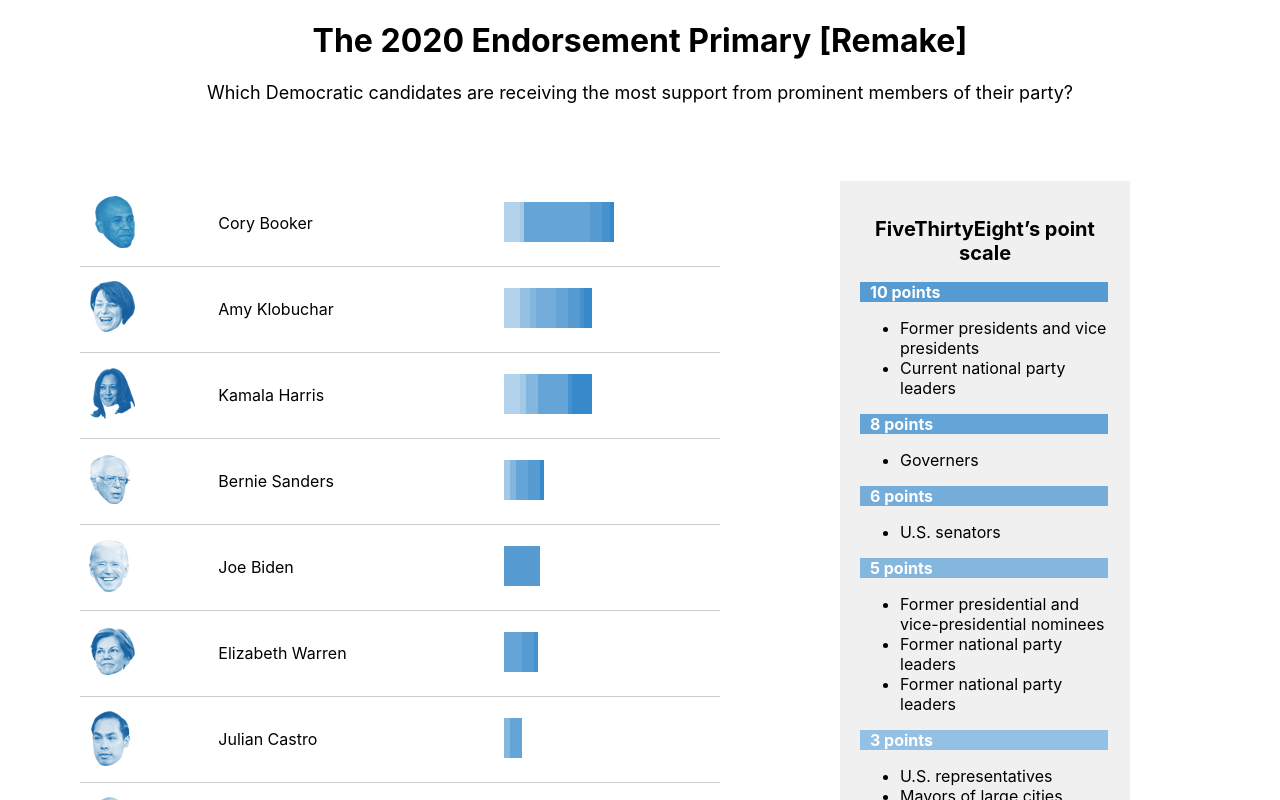
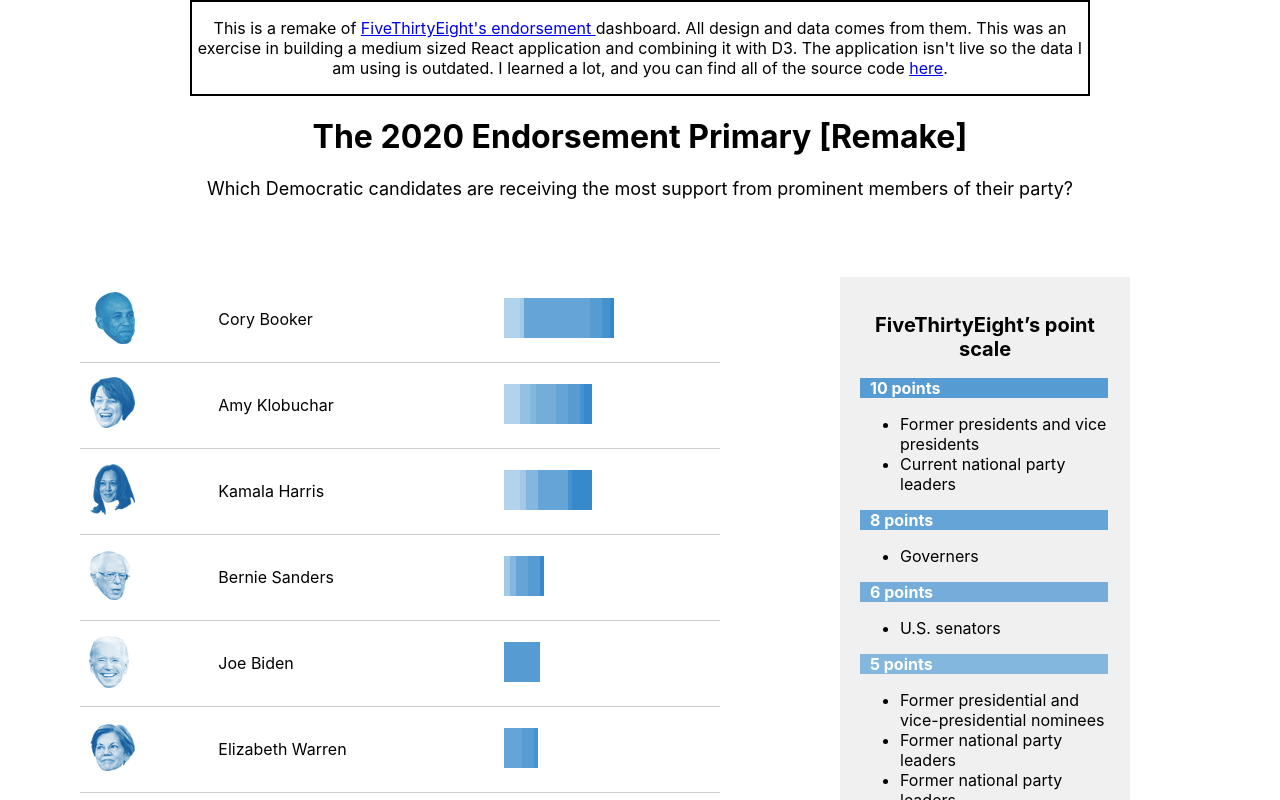
Before and after one commit to JulienAssouline/538_dashboard_remake-, a React (Create React App) app in the folder endorsements/: page / in a window 1280 px wide. Shown: the top 800 px of the page. Built offline with nearby package versions, Linux system fonts and the light colour scheme.

Commit message:
tooltip fix and description

```diff
--- a/endorsements/src/App.css
+++ b/endorsements/src/App.css
@@ -56,6 +56,12 @@ ul > li {
   text-align: left;
 
 
+}
+
+.explination {
+  width: 70%;
+  border: 2px solid black;
+  display: inline-block;
 }
 
 .total_points {
--- a/endorsements/src/App.js
+++ b/endorsements/src/App.js
@@ -116,6 +116,9 @@ class App extends React.Component {
 
     return (
       <div className="App">
+      <div className = "explination">
+      <p> This is a remake of <a href = "https://projects.fivethirtyeight.com/2020-endorsements/democratic-primary/?ex_cid=rrpromo"> FiveThirtyEight's endorsement </a> dashboard. All design and data comes from them. This was an exercise in building a medium sized React application and combining it with D3. The application isn't live so the data I am using is outdated. I learned a lot, and you can find all of the source code <a href="https://github.com/JulienAssouline/538_dashboard_remake-">here</a>. </p>
+      </div>
       <h1> The 2020 Endorsement Primary [Remake] </h1>
       <p style = {{ fontSize: 18}}> Which Democratic candidates are receiving the most support from prominent members of their party? </p>
       <br />
--- a/endorsements/src/TableChart.js
+++ b/endorsements/src/TableChart.js
@@ -1,9 +1,7 @@
 import position from "./position.csv"
-import TableBar from "./TableBar"
 import { transpose } from "./utils"
 var React = require("react")
 var d3 = require("d3")
-
 
 class TableChart extends React.Component {
 
@@ -99,29 +97,24 @@ class TableChart extends React.Component {
                       <g className="node" transform="translate(0,20)">
                         {rows.map((d, j) => (
                           <rect
+                            className= {j + "rect"}
                             key = {j + "rect"}
                             height={40}
                             width={xScale(d[1]) - xScale(d[0])}
                             x={xScale(d[0])}
                             style = {{
                               fill: colors(j),
-                              stroke: this.props.hoverElement === (d[1] - d[0]) ? "black" : "none"
+                              stroke: window.innerWidth < 900 ? "none" : this.props.hoverElement === (d[1] - d[0] + d.data.endorsee +j) ? "black" : "none"
                             }}
-                            onMouseEnter = { () => {
-                              this.props.onHover(d[1] - d[0])
-                              console.log(d.data)
+                            onMouseEnter = { (e, l) => {
 
-                              // (d[1] - d[0]) ===
+                              var keys = Object.keys(d.data);
 
-                             // var endorser = d.data.forEach((el, i) => {
+                             var endorser = keys.filter(function(key) {
+                                  return +d.data[key] === (d[1] - d[0])
+                              });
 
-                             //    if ((d[1] - d[0]) === el) {
-                             //      return Object.keys(i)
-                             //    }
-
-                             //  })
-
-                              console.log(endorser)
+                              this.props.onHover(d[1] - d[0] + d.data.endorsee + j)
 
                               d3.select(this.node)
                               .transition()
@@ -129,14 +122,16 @@ class TableChart extends React.Component {
                               .style("opacity", 1)
 
                               d3.select(this.node)
-                               .html(d[1] - d[0] + " points from ")
+                               .html(d[1] - d[0] + " points from " + endorser)
                             }}
 
                             onMouseMove = { () => {
-                                    d3.select(this.node)
-                                    .style("left", (window.event.pageX - 40) + "px")
-                                    .style("top", (window.event.pageY - 0) + "px")
-
+                                    console.log(window.innerWidth)
+                                    if (window.innerWidth > 900) {
+                                      d3.select(this.node)
+                                      .style("left", (window.event.pageX - 40) + "px")
+                                      .style("top", (window.event.pageY - 340) + "px")
+                                    }
                             }}
 
                             onMouseOut = { () => {
```
